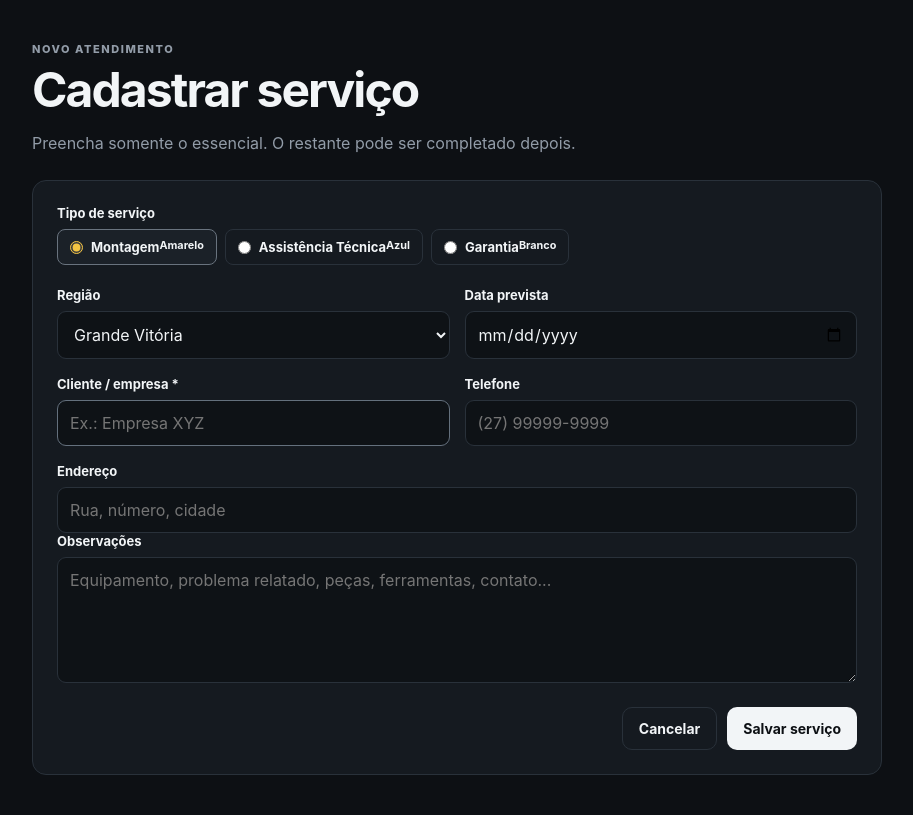
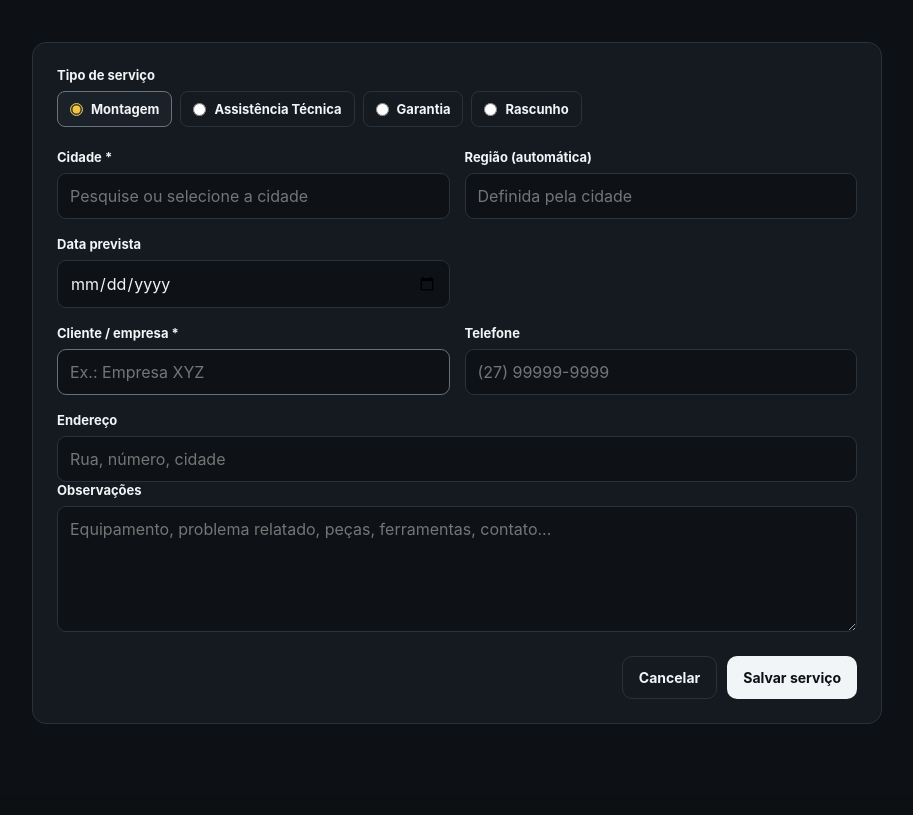
Before and after one commit to aquilajts/assistencia_snapon, a Flask app: page /servicos/novo in a window 1280 px wide. Shown: the part 68-883 px from the top of the page, without its empty margins (38-951 px from the left). After the commit the page ends 792 px from the top, so only its background shows below. Run offline with Flask 3, Linux system fonts and the light colour scheme; data that the repository does not hold is empty.

Commit message:
Refactor novo_servico.html for improved form fields
Updated the service registration form to include a city input field with a datalist for municipalities and added a new radio option for 'Draft'. Removed unnecessary labels and improved overall structure.

```diff
--- a/templates/novo_servico.html
+++ b/templates/novo_servico.html
@@ -1,40 +1,51 @@
 {% extends "base.html" %}
 {% block title %}Cadastrar serviço{% endblock %}
 {% block content %}
-<div class="page-head">
-    <div><p class="eyebrow">NOVO ATENDIMENTO</p><h1>Cadastrar serviço</h1><p class="muted">Preencha somente o essencial. O restante pode ser completado depois.</p></div>
-</div>
-
 <form method="post" class="form-card">
     {% if erro %}<div class="alert">{{ erro }}</div>{% endif %}
 
     <div class="form-section">
         <label>Tipo de serviço</label>
         <div class="choice-grid">
-            <label class="choice yellow-choice">
+            <label class="choice">
                 <input type="radio" name="tipo" value="Montagem" checked>
-                <span><b>Montagem</b><small>Amarelo</small></span>
+                <span><b>Montagem</b></span>
             </label>
 
-            <label class="choice blue-choice">
+            <label class="choice">
                 <input type="radio" name="tipo" value="Assistência Técnica">
-                <span><b>Assistência Técnica</b><small>Azul</small></span>
+                <span><b>Assistência Técnica</b></span>
             </label>
 
-            <label class="choice white-choice">
+            <label class="choice">
                 <input type="radio" name="tipo" value="Garantia">
-                <span><b>Garantia</b><small>Branco</small></span>
+                <span><b>Garantia</b></span>
+            </label>
+
+            <label class="choice">
+                <input type="radio" name="tipo" value="Rascunho">
+                <span><b>Rascunho</b></span>
             </label>
         </div>
     </div>
 
     <div class="form-grid">
         <div>
-            <label for="regiao">Região</label>
-            <select id="regiao" name="regiao">
-                <option>Norte</option><option>Sul</option><option selected>Grande Vitória</option>
-            </select>
+            <label for="cidade">Cidade *</label>
+            <input id="cidade" name="cidade" list="municipios" value="{{ cidade_selecionada }}" placeholder="Pesquise ou selecione a cidade" required>
+            <datalist id="municipios">
+                {% for item in municipios %}
+                <option value="{{ item['municipio'] }}" data-regiao="{{ item['regiao'] }}"></option>
+                {% endfor %}
+            </datalist>
         </div>
+        <div>
+            <label for="regiao">Região (automática)</label>
+            <input id="regiao" type="text" value="{{ regiao_selecionada }}" placeholder="Definida pela cidade" readonly>
+        </div>
+    </div>
+
+    <div class="form-grid">
         <div>
             <label for="data_prevista">Data prevista</label>
             <input id="data_prevista" type="date" name="data_prevista">
```
